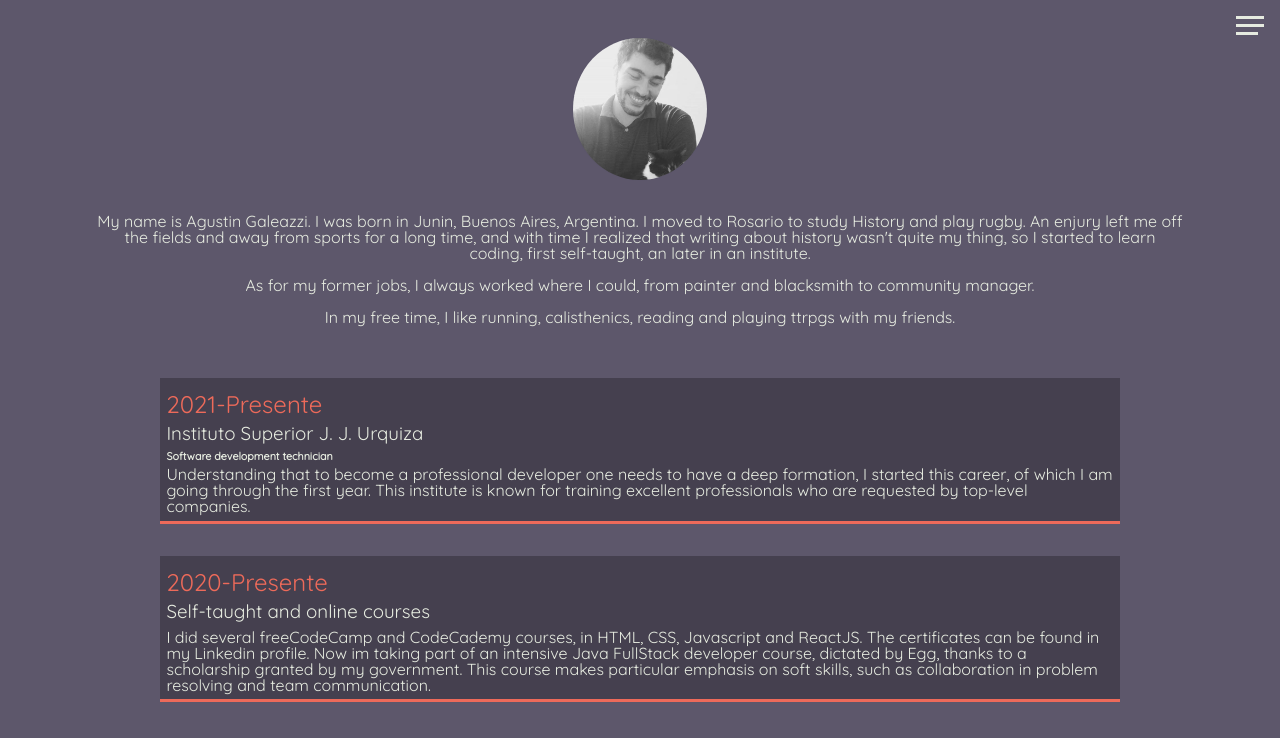
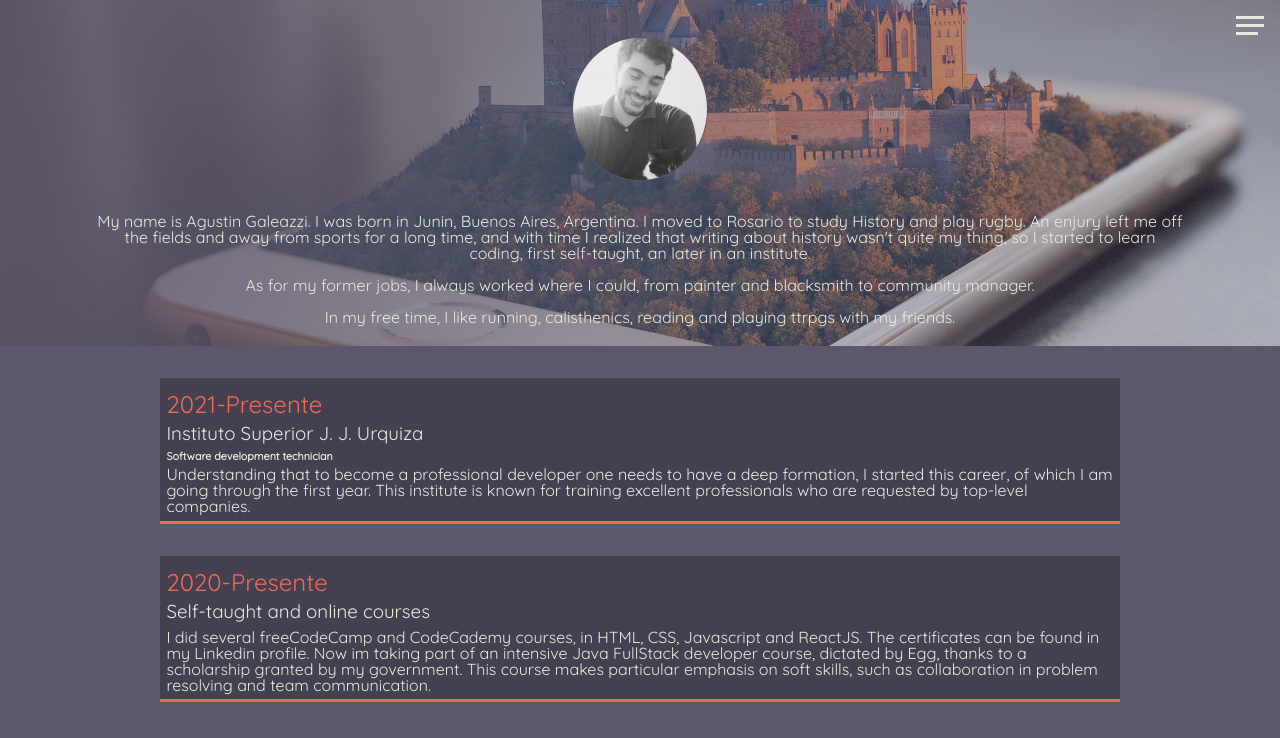
Before and after one commit to agustingalaxie/agustingaleazzi, a plain HTML site: page about.html in a window 1280 px wide. Shown: the top 738 px of the page. Drawn offline with nearby package versions, Linux system fonts and the light colour scheme; files that its build step writes are made by us from their sources; files whose address does not match are found by name.

Commit message:
href updated
href updated after github account and url changes

```diff
--- a/about.html
+++ b/about.html
@@ -5,7 +5,7 @@
     <meta charset="UTF-8">
     <meta http-equiv="X-UA-Compatible" content="IE=edge">
     <meta name="viewport" content="width=device-width, initial-scale=1.0">
-    <link rel="stylesheet" href="css/main.css" />
+    <link rel="stylesheet" href="/dist/css/main.css" />
 
     <title>Agustin Galeazzi</title>
 </head>
```
Also changed, not shown: contact.html (+1 -1 lines), index.html (+2 -2 lines), projects.html (+1 -1 lines).
